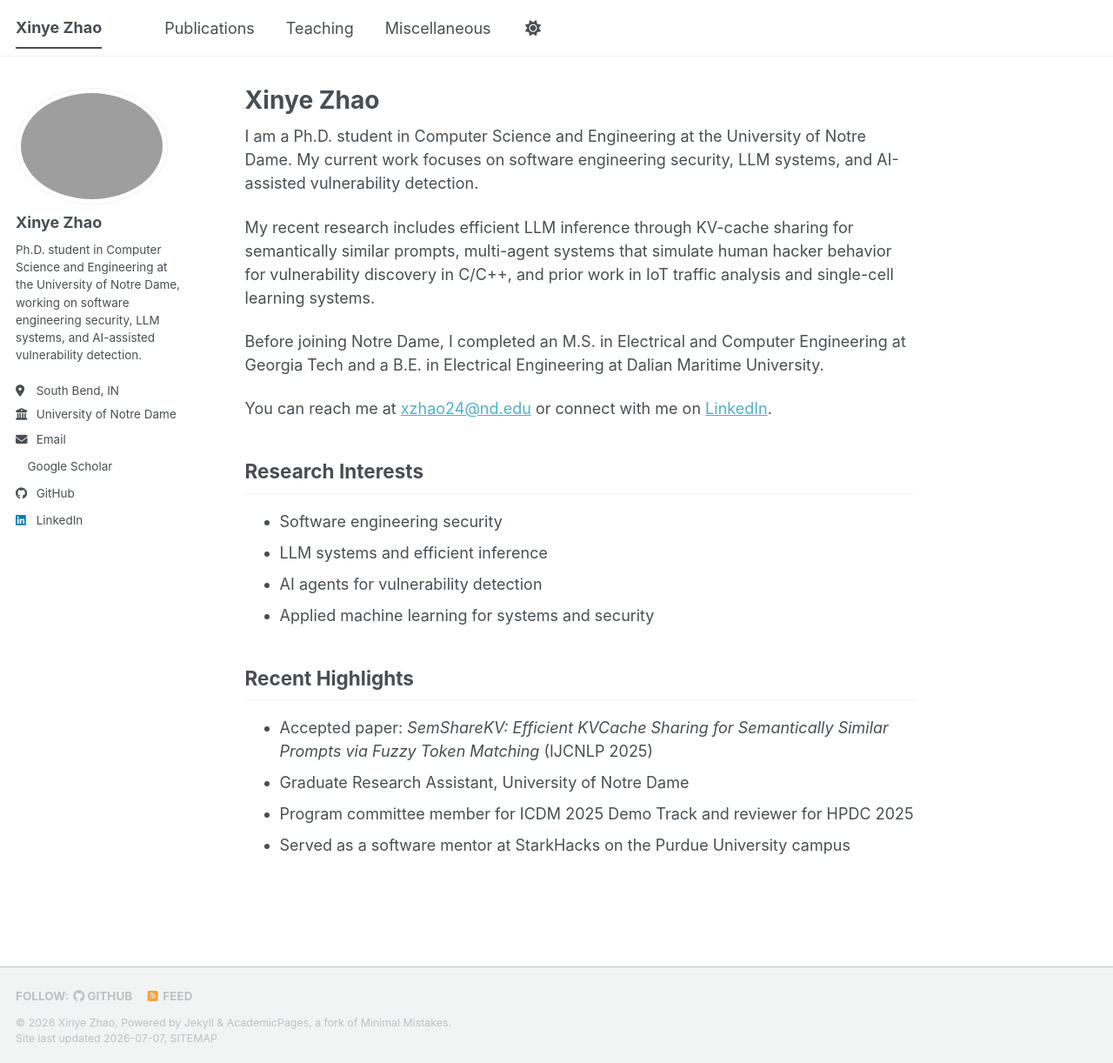
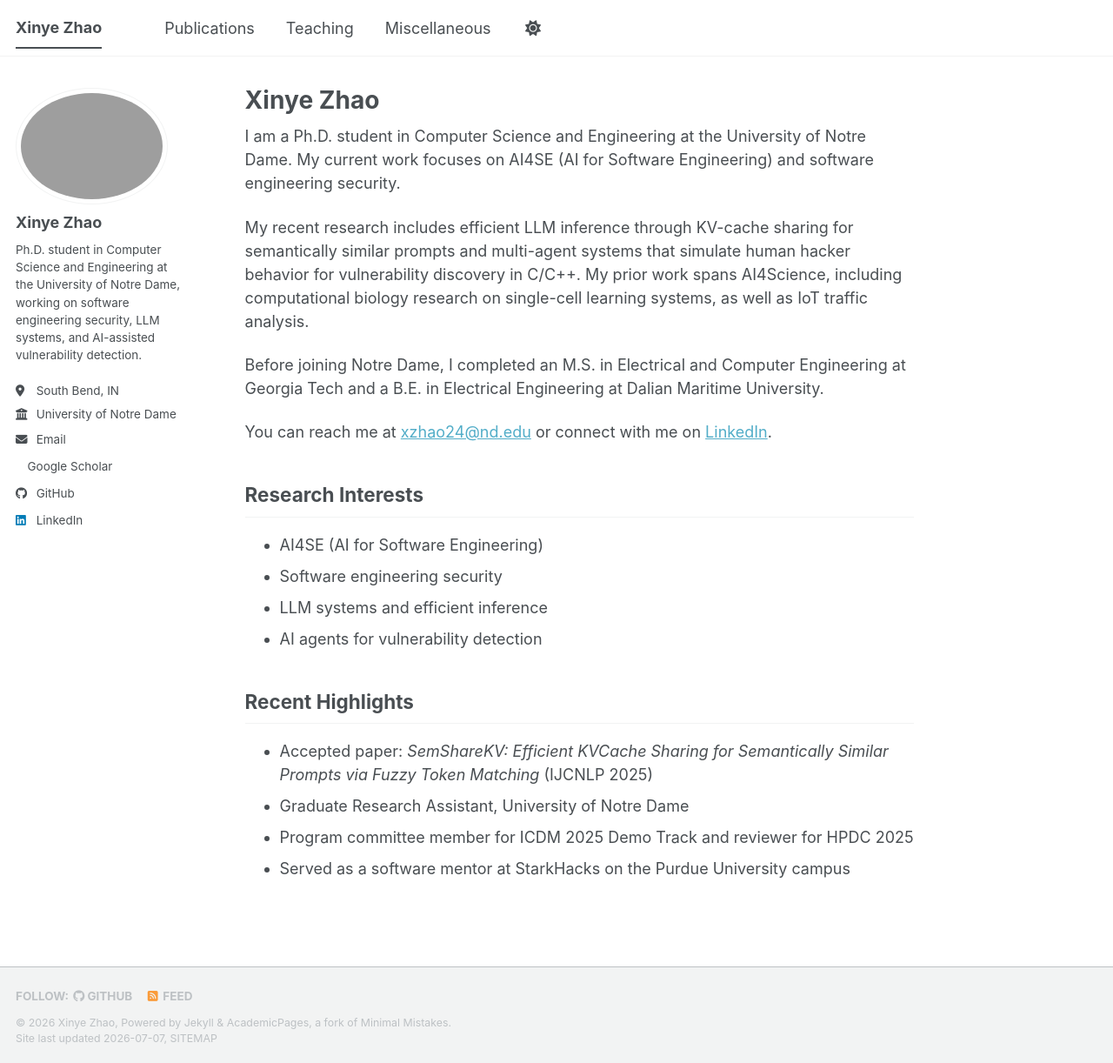
Before and after one commit to Xinye-Zhao/Xinye-Zhao.github.io, a Jekyll site: the page built from _pages/about.md, in a window 1280 px wide and 1222 px high. Shown: the whole window at 87% size. Built offline with Jekyll 4.4.1, drawn with Linux system fonts in a browser that asks for light colours; a style sheet for code colours, icons or effects is not loaded.

```diff
--- a/_config.yml
+++ b/_config.yml
@@ -23,7 +23,7 @@
 #               Additional customization can be done by editing /_includes/author-profile.html
 author:
   # Biographic information
-  avatar           : "profile.JPG"
+  avatar           : "profile.jpg"
   name             : "Xinye Zhao"
   pronouns         : # example: "she/her"
   bio              : "Ph.D. student in Computer Science and Engineering at the University of Notre Dame, working on software engineering security, LLM systems, and AI-assisted vulnerability detection."
--- a/_data/navigation.yml
+++ b/_data/navigation.yml
@@ -15,4 +15,4 @@
     url: /teaching/
 
   - title: "Miscellaneous"
-    url: /portfolio/
+    url: /miscellaneous/
--- a/_pages/about.md
+++ b/_pages/about.md
@@ -7,9 +7,9 @@
   - /about.html
 ---
 
-I am a Ph.D. student in Computer Science and Engineering at the University of Notre Dame. My current work focuses on software engineering security, LLM systems, and AI-assisted vulnerability detection.
+I am a Ph.D. student in Computer Science and Engineering at the University of Notre Dame. My current work focuses on AI4SE (AI for Software Engineering) and software engineering security.
 
-My recent research includes efficient LLM inference through KV-cache sharing for semantically similar prompts, multi-agent systems that simulate human hacker behavior for vulnerability discovery in C/C++, and prior work in IoT traffic analysis and single-cell learning systems.
+My recent research includes efficient LLM inference through KV-cache sharing for semantically similar prompts and multi-agent systems that simulate human hacker behavior for vulnerability discovery in C/C++. My prior work spans AI4Science, including computational biology research on single-cell learning systems, as well as IoT traffic analysis.
 
 Before joining Notre Dame, I completed an M.S. in Electrical and Computer Engineering at Georgia Tech and a B.E. in Electrical Engineering at Dalian Maritime University.
 
@@ -17,10 +17,10 @@
 
 ## Research Interests
 
+- AI4SE (AI for Software Engineering)
 - Software engineering security
 - LLM systems and efficient inference
 - AI agents for vulnerability detection
-- Applied machine learning for systems and security
 
 ## Recent Highlights
 
--- a/_pages/portfolio.html
+++ b/_pages/portfolio.html
@@ -1,7 +1,7 @@
 ---
 layout: archive
 title: "Miscellaneous"
-permalink: /portfolio/
+permalink: /miscellaneous/
 author_profile: true
 ---
 
--- a/_portfolio/portfolio-2.html
+++ b/_portfolio/portfolio-2.html
@@ -16,3 +16,5 @@
   <li>VP of Membership, Techmasters, Georgia Tech Toastmasters.</li>
   <li>Volunteer, Georgia Aquarium.</li>
 </ul>
+
+<p>Outside of research and teaching, I enjoy Judo, Badminton, Piano, and Ocarina.</p>
```
